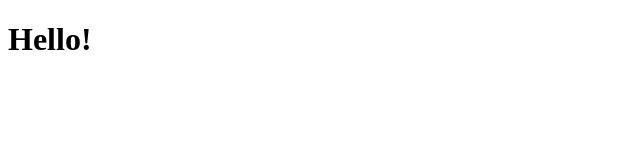
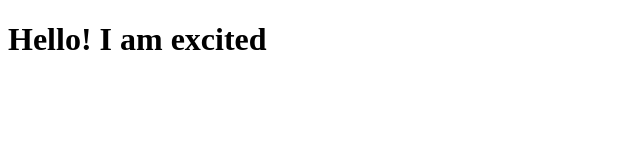
Before and after one commit to fatmaRefai/coursera-AngularJS, a plain HTML site: page index.html in a window 1280 px wide. Shown: the whole page, without its empty margins (0-640 px from the left). Drawn offline with Linux system fonts and the light colour scheme.

Commit message:
first file modified

```diff
--- a/index.html
+++ b/index.html
@@ -4,6 +4,6 @@
 	<title>coursera</title>
 </head>
 <body>
-	<h1>Hello!</h1>
+	<h1>Hello! I am excited</h1>
 </body>
 </html>
```
